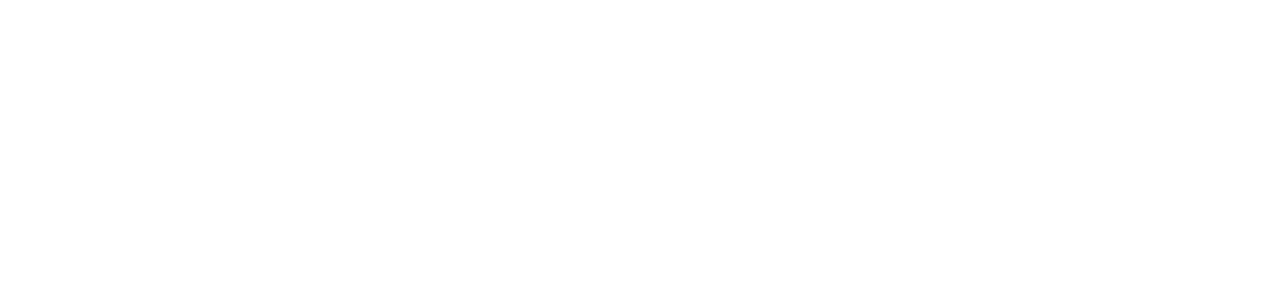
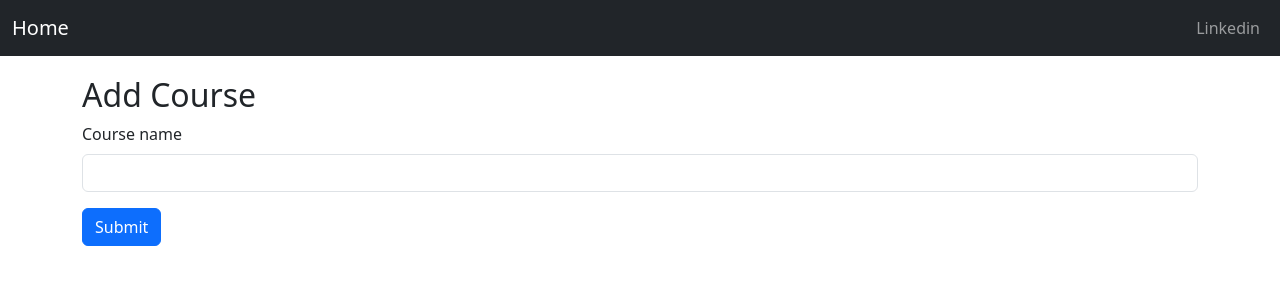
Before and after one commit to romain-beghi/StudentResultManagementSystem, a React (Create React App) app in the folder frontend/: page /courses/new in a window 1280 px wide. Before the commit this address had no page. Shown: the top 300 px of the page. Built offline with nearby package versions, Linux system fonts and the light colour scheme.

Commit message:
[feat] adding screens for courses

```diff
--- a/frontend/src/App.js
+++ b/frontend/src/App.js
@@ -4,6 +4,8 @@ import './App.css';
 import Home from './Home';
 import StudentList from './StudentList';
 import StudentEdit from './StudentEdit';
+import CourseList from './CourseList';
+import CourseEdit from './CourseEdit';
 
 const App = () => {
     return (
@@ -12,6 +14,8 @@ const App = () => {
                 <Route exact path="/" element={<Home/>}/>
                 <Route path='/students' exact={true} element={<StudentList/>}/>
                 <Route path='/students/:id' element={<StudentEdit/>}/>
+                <Route path='/courses' exact={true} element={<CourseList/>}/>
+                <Route path='/courses/:id' element={<CourseEdit/>}/>
             </Routes>
         </Router>
     )
--- /dev/null
+++ b/frontend/src/CourseEdit.js
@@ -0,0 +1,59 @@
+import React, {useEffect, useState} from 'react';
+import {Button, Container, Form, FormGroup, Input, Label} from 'reactstrap';
+import {useNavigate, useParams} from 'react-router-dom';
+import AppNavbar from './AppNavbar';
+
+const CourseEdit = () => {
+    const initialFormState = {
+        name: ''
+    };
+    const [course, setCourse] = useState(initialFormState);
+    const navigate = useNavigate();
+    const { id } = useParams();
+
+    useEffect(() => {
+    }, [id, setCourse]);
+
+    const handleChange = (event) => {
+        const { name, value } = event.target
+
+        setCourse({ ...course, [name]: value })
+    }
+
+    const handleSubmit = async (event) => {
+        event.preventDefault();
+
+        await fetch(`/srms-api/v1/courses/${course.id ? `${course.id}` : ''}`, {
+            method: 'POST',
+            headers: {
+                'Accept': 'application/json',
+                'Content-Type': 'application/json'
+            },
+            body: JSON.stringify(course)
+        });
+        setCourse(initialFormState);
+        navigate('/courses/new');
+    }
+
+    const title = <h2>Add Course</h2>;
+
+    return (<div>
+            <AppNavbar/>
+            <Container>
+                {title}
+                <Form onSubmit={handleSubmit}>
+                    <FormGroup>
+                        <Label for="name">Course name</Label>
+                        <Input type="text" name="name" id="name" value={course.name || ''}
+                               onChange={handleChange} autoComplete="name"/>
+                    </FormGroup>
+                    <FormGroup>
+                        <Button color="primary" type="submit">Submit</Button>{' '}
+                    </FormGroup>
+                </Form>
+            </Container>
+        </div>
+    )
+};
+
+export default CourseEdit;
--- /dev/null
+++ b/frontend/src/CourseList.js
@@ -0,0 +1,70 @@
+import React, {useEffect, useState} from 'react';
+import {Button, ButtonGroup, Container, Table} from 'reactstrap';
+import AppNavbar from './AppNavbar';
+
+const CourseList = () => {
+
+    const [courses, setCourses] = useState([]);
+    const [loading, setLoading] = useState(false);
+
+    useEffect(() => {
+        setLoading(true);
+
+        fetch('/srms-api/v1/courses/')
+            .then(response => response.json())
+            .then(data => {
+                setCourses(data);
+                setLoading(false);
+            })
+    }, []);
+
+    const remove = async (id) => {
+        await fetch(`/srms-api/v1/courses/${id}`, {
+            method: 'DELETE',
+            headers: {
+                'Accept': 'application/json',
+                'Content-Type': 'application/json'
+            }
+        }).then(() => {
+            let updatedCourses = [...courses].filter(i => i.id !== id);
+            setCourses(updatedCourses);
+        });
+    }
+
+    if (loading) {
+        return <p>Loading...</p>;
+    }
+
+    const courseList = courses.map(course => {
+        return <tr key={course.id}>
+            <td style={{whiteSpace: 'nowrap'}}>{course.name}</td>
+            <td>
+                <ButtonGroup>
+                    <Button size="sm" color="danger" onClick={() => remove(course.id)}>Delete</Button>
+                </ButtonGroup>
+            </td>
+        </tr>
+    });
+
+    return (
+        <div>
+            <AppNavbar/>
+            <Container fluid>
+                <h3>Course List</h3>
+                <Table className="mt-4">
+                    <thead>
+                    <tr>
+                        <th width="20%">Course name</th>
+                        <th width="10%">Actions</th>
+                    </tr>
+                    </thead>
+                    <tbody>
+                    {courseList}
+                    </tbody>
+                </Table>
+            </Container>
+        </div>
+    );
+};
+
+export default CourseList;
--- a/frontend/src/Home.js
+++ b/frontend/src/Home.js
@@ -14,9 +14,12 @@ const Home = () => {
             <Container fluid>
                 <Button color="link"><Link to="/students">Student list</Link></Button>
             </Container>
-
-            {/*Add New Courses*/}
-            {/*Courses List*/}
+            <Container fluid>
+                <Button color="link"><Link to="/courses/new">Add New Courses</Link></Button>
+            </Container>
+            <Container fluid>
+                <Button color="link"><Link to="/courses">Course list</Link></Button>
+            </Container>
             {/*Add New Results*/}
             {/*Results List*/}
 
```
